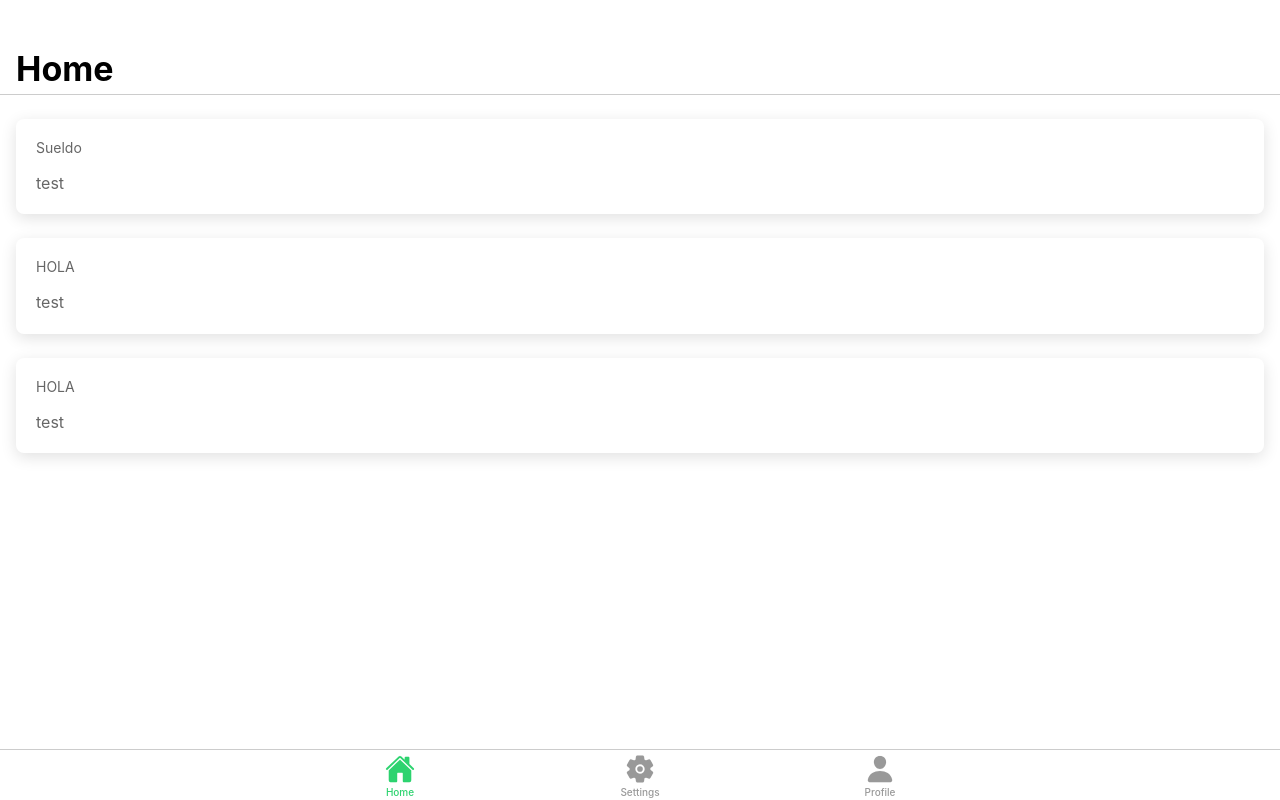
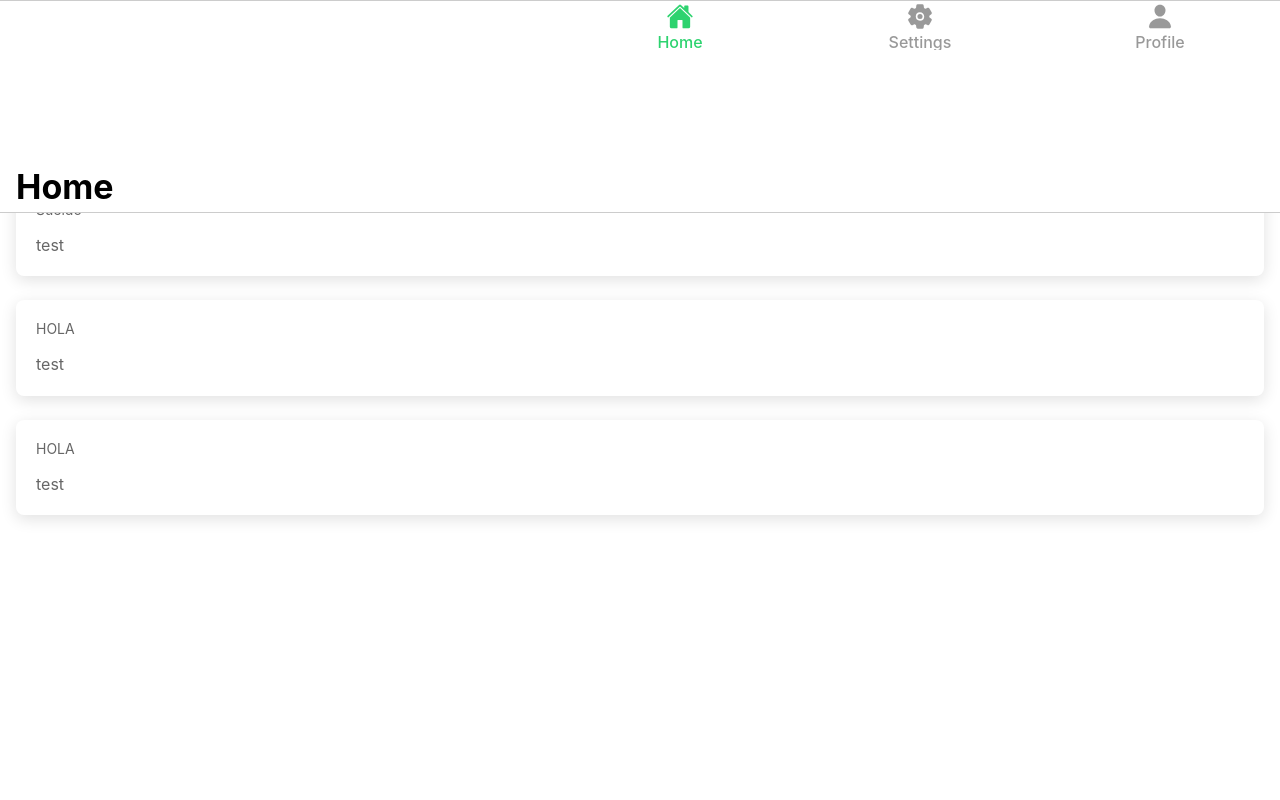
Before and after one commit to mobregozo/ionic-react-poc, a React (Create React App) app: page /home in a window 1280 px wide. Built offline with nearby package versions, Linux system fonts and the light colour scheme.

Commit message:
feat: improve theming and responsive for desktop

```diff
--- a/src/theme/main.css
+++ b/src/theme/main.css
@@ -1,3 +1,26 @@
-ion-content .desktop ion-tab-bar {
-  justify-content: right;
+body{
+  --ion-grid-width-xl: 850px;
 }
+
+@media screen and (min-width: 576px) {
+  ion-app ion-header {
+    top: 56px;
+  }
+  .header-md:after{
+    background-image:none;
+    border-bottom: solid 1px lightgray;
+  }
+  ion-app ion-content {
+    top: 62px !important;
+  }
+  ion-app ion-tab-bar {
+    top: 0;
+    position: absolute;
+    width: 100%;
+    z-index: 999;
+    justify-content: flex-end;
+  }
+  ion-tab-bar ion-label{
+      font-size:16px;
+  }
+}
--- a/src/theme/variables.css
+++ b/src/theme/variables.css
@@ -86,7 +86,7 @@ http://ionicframework.com/docs/theming/ */
    * -------------------------------------------
    */
 
-  body {
+  body.dark {
     --ion-color-primary: #2fdf75;
     --ion-color-primary-rgb: 47, 223, 117;
     --ion-color-primary-contrast: #000000;
@@ -156,7 +156,7 @@ http://ionicframework.com/docs/theming/ */
    * -------------------------------------------
    */
 
-  .ios body {
+  .ios body.dark {
     --ion-background-color: #000000;
     --ion-background-color-rgb: 0, 0, 0;
 
@@ -194,7 +194,7 @@ http://ionicframework.com/docs/theming/ */
    * -------------------------------------------
    */
 
-  .md body {
+  .md body.dark {
     --ion-background-color: #121212;
     --ion-background-color-rgb: 18, 18, 18;
 
```
